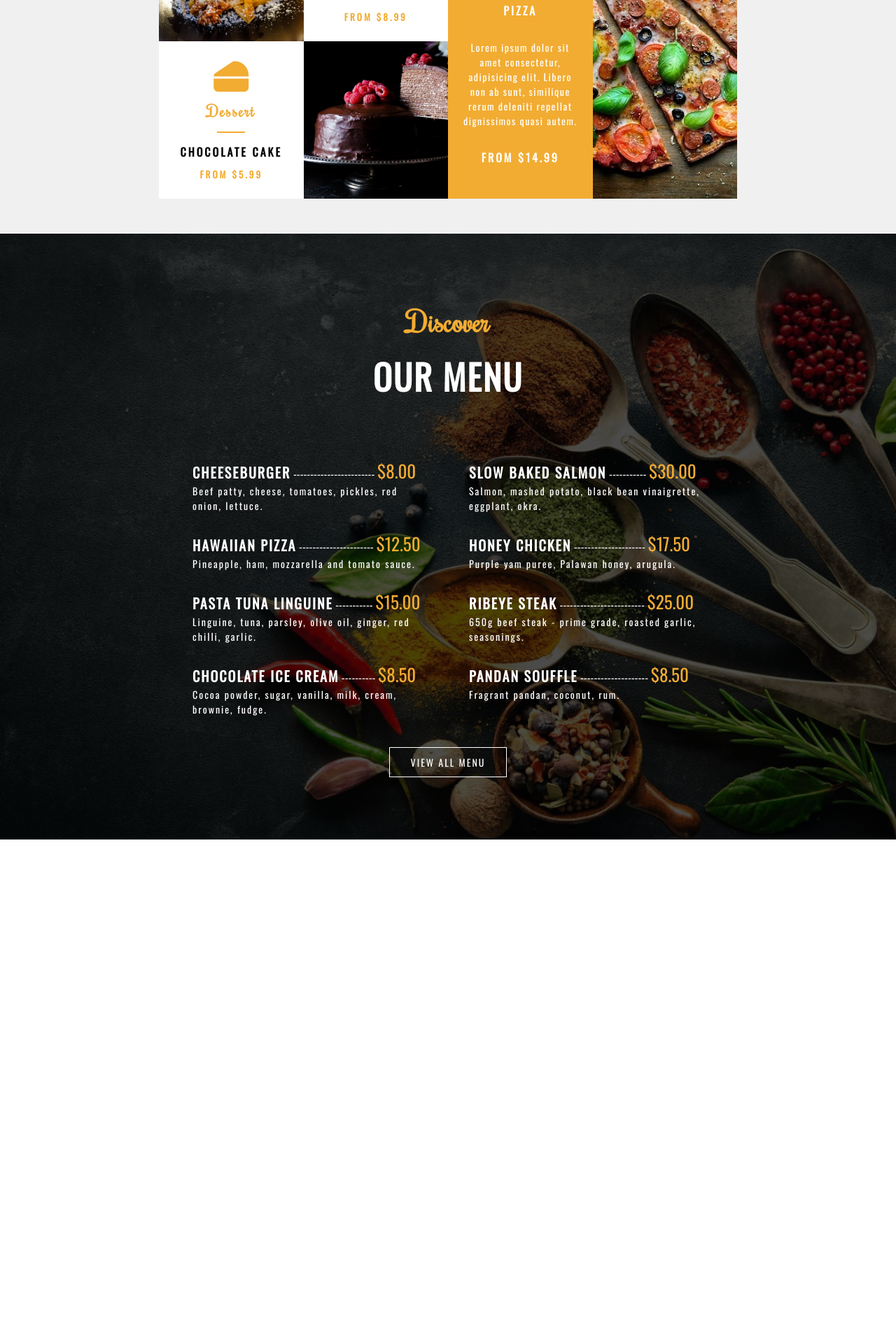
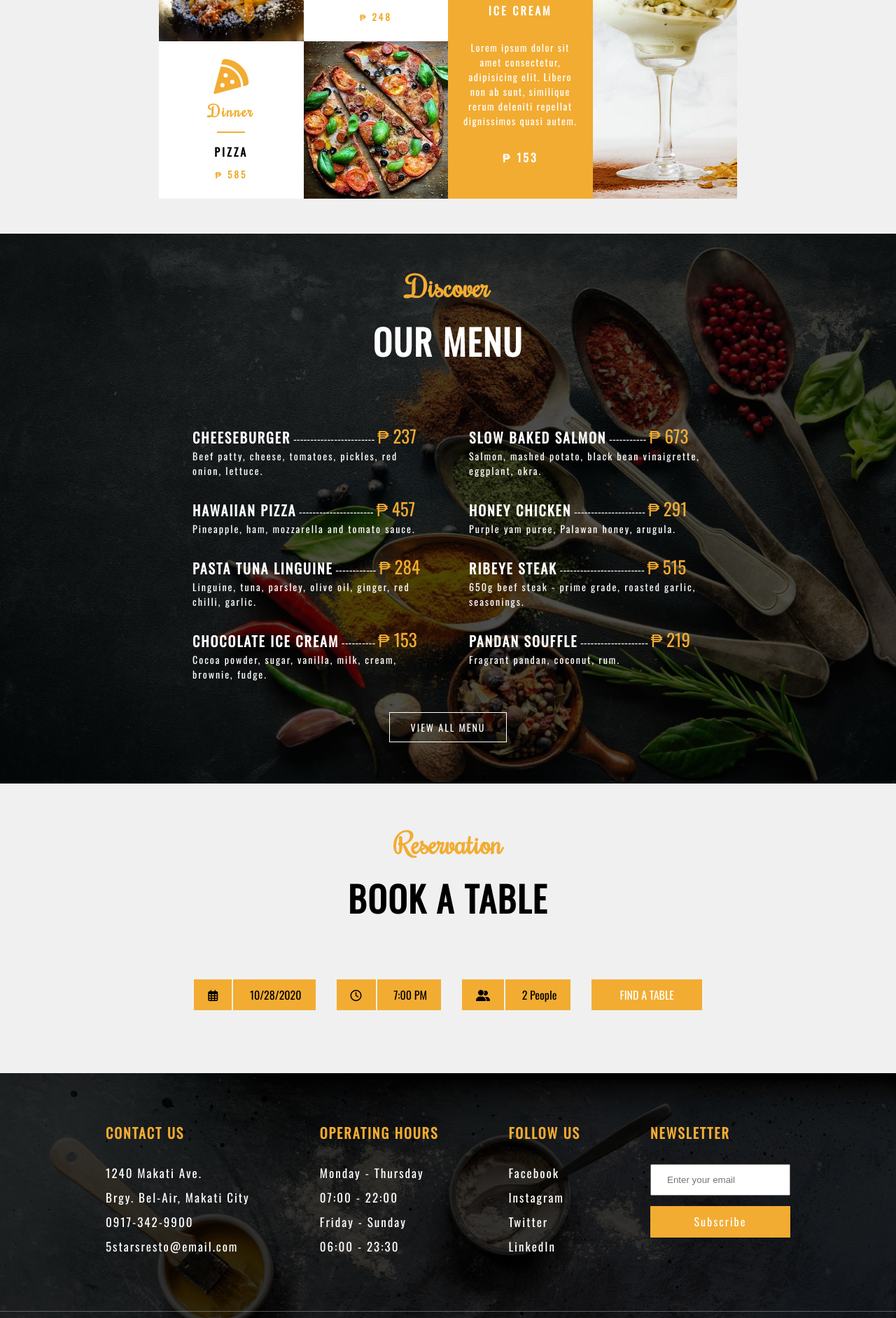
Before and after one commit to gwenigat/5-stars-restaurant, a plain HTML site: page index.html in a window 1280 px wide. Shown: the part 3080-4964 px from the top of the page at 70% size. Before the commit the page ends 4280 px from the top, so only its background shows below. Drawn offline with nearby package versions, Linux system fonts and the light colour scheme; a web font is replaced by a local one.

Commit message:
added reservation and footer sections

```diff
--- a/assets/css/style.css
+++ b/assets/css/style.css
@@ -149,6 +149,7 @@ nav {
     font-size: 16px;
     text-decoration: none;
     color: #F2AC32;
+    transition: all 0.3s ease-in-out;
 }
 
 .food-item a:hover {
@@ -185,14 +186,18 @@ nav {
     padding-bottom: 100px;
 }
 
-.specialities-h1 {
+.specialities-h1,
+.special-menu-h1,
+.our-menu-h1,
+.booking-table-h1 {
     font-family: 'Rochester', cursive;
     font-size: 40px;
     color: #F2AC32;
     margin-bottom: 15px;
 }
 
-.specialities-h2 {
+.specialities-h2,
+.our-menu-h2 {
     font-size: 50px;
     color: white;
     font-family: 'Oswald', sans-serif;
@@ -254,7 +259,8 @@ nav {
     right: 0;
 }
 
-.specialities-row {
+.specialities-row,
+.our-menu-row {
     display: flex;
     justify-content: center;
 }
@@ -316,15 +322,8 @@ nav {
     flex-wrap: wrap;
 }
 
-.special-menu-h1,
-.our-menu-h1 {
-    font-family: 'Rochester', cursive;
-    color: #F2AC32;
-    margin-bottom: 15px;
-    font-size: 40px;
-}
-
-.special-menu-h2 {
+.special-menu-h2,
+.booking-table-h2 {
     color: #000;
     margin-bottom: 50px;
     font-family: 'Oswald', sans-serif;
@@ -345,7 +344,6 @@ nav {
     width: 40px;
     border-bottom: 2px solid #fff;
     margin: 15px auto;
-
 }
 
 .special-menu-h4 {
@@ -383,31 +381,32 @@ nav {
     background-color: #F2AC32;
     color: #fff;
     justify-content: center;
-
 }
 
 .fa-ice-cream,
-.fa-pizza-slice {
+.fa-bread-slice {
     width: 100%;
     font-size: 50px;
     margin-bottom: 10px;
 }
 
 .col-large-2 {
-    background-image: url("../images/ice-cream.png");
-    background-size: cover;
-    background-position: center;
+    background-image: url("../images/eggs-ben.jpg");
 }
 
 .col-large-4 {
-    background-image: url("../images/pizza.jpg");
+    background-image: url("../images/ice-cream.png");
+}
+
+.col-large-2,
+.col-large-4 {
     background-size: cover;
     background-position: center;
 }
 
 .fa-drumstick-bite,
 .fa-utensils,
-.fa-cheese,
+.fa-pizza-slice,
 .fa-fish {
     color: #F2AC32;
     font-size: 50px;
@@ -430,24 +429,24 @@ nav {
 
 .col-small-2 {
     background-image: url("../images/grilled-chicken.jpg");
-    background-size: cover;
-    background-position: center;
 }
 
 .col-small-3 {
     background-image: url("../images/salmon.jpg");
-    background-size: cover;
-    background-position: center;
 }
 
 .col-small-4 {
     background-image: url("../images/pasta2.jpg");
-    background-size: cover;
-    background-position: center;
 }
 
 .col-small-5 {
-    background-image: url("../images/chocolate-cake.jpg");
+    background-image: url("../images/pizza.jpg");
+}
+
+.col-small-2,
+.col-small-3,
+.col-small-4,
+.col-small-5 {
     background-size: cover;
     background-position: center;
 }
@@ -482,18 +481,12 @@ nav {
 .our-menu-section {
     background:
         linear-gradient(rgba(0, 0, 0, 0.7), rgba(0,0,0,0.7)),
-        url(../images/ingredients.jpg);
+        url("../images/ingredients.jpg");
     background-size: cover;
     text-align: center;
-    padding: 100px 50px;
-}
-
-.our-menu-h2 {
-    color: #fff;
-    margin-bottom: 50px;
-    font-family: 'Oswald', sans-serif;
-    font-size: 50px;
-    letter-spacing: 2px;
+    padding: 0px 50px;
+    padding-top: 50px;
+    padding-bottom: 70px;
 }
 
 .food-container {
@@ -501,11 +494,6 @@ nav {
     text-align: left;
     font-family: 'Oswald', sans-serif;
     margin-bottom: 25px;
-}
-
-.our-menu-row {
-    display: flex;
-    justify-content: center;
 }
 
 .our-menu-col {
@@ -547,3 +535,120 @@ nav {
     padding: 10px 20px;
 }
 /********** END OUR MENU SECTION ***********/
+
+/********** START BOOKING TABLE SECTION **********/
+.booking-table-section {
+    padding: 60px 50px;
+    text-align: center;
+    background-color: #f0f0f0;
+}
+
+.booking-table-row,
+.footer-row {
+    display: flex;
+    justify-content: center;
+    flex-wrap: wrap;
+}
+
+.booking-table-row {
+    font-family: 'Oswald', sans-serif;
+}
+
+.booking-div {
+    background-color: #F2AC32;
+    margin: 30px 15px;
+}
+
+.booking-icon {
+    display: inline-block;
+    border-right: 2px solid #f0f0f0;
+}
+
+.booking-icon,
+.booking-data {
+    padding: 10px 20px;
+}
+
+.booking-cta-button {
+    color: #fff;
+    background-color: #F2AC32;
+    text-decoration: none;
+    padding: 10px 40px;
+    transition: all 0.3s ease-in-out;
+    outline: none;
+}
+
+.booking-cta-button:hover {
+    background-color: rgb(196, 137, 36);
+}
+/********** END BOOKING TABLE SECTION ***********/
+
+/********** START FOOTER SECTION **********/
+footer {
+    background:
+        linear-gradient(rgba(0, 0, 0, 0.8), rgba(0,0,0,0.8)),
+        url("../images/footer.jpg");
+    background-size: cover;
+    padding: 40px 0px;
+    padding-bottom: 0;
+    color: #fff;
+    font-family: 'Oswald', sans-serif;
+    letter-spacing: 2px;
+}
+
+.footer-col {
+    margin: 30px 50px;
+}
+
+.footer-title {
+    font-size: 20px;
+    color: #F2AC32;
+    margin-bottom: 30px;
+}
+
+.footer-col p {
+    font-size: 17px;
+    margin-bottom: 10px;
+}
+
+.footer-col a {
+    text-decoration: none;
+    color: #fff;
+}
+
+.footer-email {
+    padding: 10px 22px;
+    width: 200px;
+    height: 45px;
+}
+
+.footer-subscribe {
+    display: inline-block;
+    width: 200px;
+    height: 45px;
+    text-decoration: none;
+    color: #fff;
+    background-color: #F2AC32;
+    text-align: center;
+    margin-top: 15px;
+    line-height: 45px;
+    transition: all 0.3s ease-in-out;
+}
+
+.footer-subscribe:hover {
+    background-color: rgb(196, 137, 36);
+}
+
+.copyright {
+    padding: 20px;
+    font-size: 11px;
+    text-align: center;
+    border-top: 1px solid #f0f0f04f;
+    margin-top: 40px;
+}
+
+.copyright-name {
+    color: #008000;
+    text-decoration: none;
+}
+/********** END FOOTER SECTION ***********/
--- a/index.html
+++ b/index.html
@@ -31,7 +31,7 @@
         </nav>
         <h2 class="header-title-1">Welcome</h2>
         <h1 class="header-title-2">5 STARS RESTAURANT</h1>
-        <a href="#" class="header-cta-button">BOOK A TABLE</a>
+        <a href="#reservation" class="header-cta-button">BOOK A TABLE</a>
     </header>
     <!------- END HEADER ------->
 
@@ -107,12 +107,12 @@
         <div class="special-menu-container">
             <div class="special-menu-col">
                 <div class="col-large col-large-1">
-                    <i class="fas fa-ice-cream"></i>
-                    <h3 class="special-menu-h3">Dessert</h3>
+                    <i class="fas fa-bread-slice"></i>
+                    <h3 class="special-menu-h3">Breakfast</h3>
                     <span class="separator"></span>
-                    <h4 class="special-menu-h4">ICE CREAM</h4>
+                    <h4 class="special-menu-h4">EGG'S BENEDICT</h4>
                     <p class="special-menu-p">Lorem ipsum dolor sit amet consectetur, adipisicing elit. Libero non ab sunt, similique rerum deleniti repellat dignissimos quasi autem.</p>
-                    <h4 class="special-menu-h4">FROM $4.99</h4>
+                    <h4 class="special-menu-h4">&#8369 250</h4>
                 </div>
                 <!-- start image in CSS -->
                 <div class="col-large col-large-2"></div>
@@ -125,7 +125,7 @@
                     <h3 class="col-small-h3">Lunch</h3>
                     <span class="separator-orange"></span>
                     <h4 class="col-small-h4">GRILLED CHICKEN</h4>
-                    <h5 class="col-small-h5">FROM $10.99</h5>
+                    <h5 class="col-small-h5">&#8369 278</h5>
                 </div>
                 <!-- start images in CSS -->
                 <div class="col-small col-small-2"></div>
@@ -136,7 +136,7 @@
                     <h3 class="col-small-h3">Dinner</h3>
                     <span class="separator-orange"></span>
                     <h4 class="col-small-h4">SALMON</h4>
-                    <h5 class="col-small-h5">FROM $19.99</h5>
+                    <h5 class="col-small-h5">&#8369 673</h5>
                 </div>
             </div>
 
@@ -146,17 +146,17 @@
                 <!-- end image in CSS -->
                 <div class="col-small col-small-1">
                     <i class="fas fa-utensils"></i>
+                    <h3 class="col-small-h3">Lunch</h3>
+                    <span class="separator-orange"></span>
+                    <h4 class="col-small-h4">PASTA</h4>
+                    <h5 class="col-small-h5">&#8369 248</h5>
+                </div>
+                <div class="col-small col-small-1">
+                    <i class="fas fa-pizza-slice"></i>
                     <h3 class="col-small-h3">Dinner</h3>
                     <span class="separator-orange"></span>
-                    <h4 class="col-small-h4">PASTA</h4>
-                    <h5 class="col-small-h5">FROM $8.99</h5>
-                </div>
-                <div class="col-small col-small-1">
-                    <i class="fas fa-cheese"></i>
-                    <h3 class="col-small-h3">Dessert</h3>
-                    <span class="separator-orange"></span>
-                    <h4 class="col-small-h4">CHOCOLATE CAKE</h4>
-                    <h5 class="col-small-h5">FROM $5.99</h5>
+                    <h4 class="col-small-h4">PIZZA</h4>
+                    <h5 class="col-small-h5">&#8369 585</h5>
                 </div>
                 <!-- start image in CSS -->
                 <div class="col-small col-small-5"></div>
@@ -165,12 +165,12 @@
 
             <div class="special-menu-col">
                 <div class="col-large col-large-3">
-                    <i class="fas fa-pizza-slice"></i>
-                    <h3 class="special-menu-h3">Lunch</h3>
+                    <i class="fas fa-ice-cream"></i>
+                    <h3 class="special-menu-h3">Dessert</h3>
                     <span class="separator"></span>
-                    <h4 class="special-menu-h4">PIZZA</h4>
+                    <h4 class="special-menu-h4">ICE CREAM</h4>
                     <p class="special-menu-p">Lorem ipsum dolor sit amet consectetur, adipisicing elit. Libero non ab sunt, similique rerum deleniti repellat dignissimos quasi autem.</p>
-                    <h4 class="special-menu-h4">FROM $14.99</h4>
+                    <h4 class="special-menu-h4">&#8369 153</h4>
                 </div>
                 <!-- start image in CSS -->
                 <div class="col-large col-large-4"></div>
@@ -189,25 +189,25 @@
                 <div class="food-container">
                     <h1 class="food-title">Cheeseburger</h1>
                     <span>------------------------</span>
-                    <span class="food-price">$8.00</span>
+                    <span class="food-price">&#8369 237</span>
                     <h3 class="food-ingredients">Beef patty, cheese, tomatoes, pickles, red onion, lettuce.</h3>
                 </div>
                 <div class="food-container">
                     <h1 class="food-title">Hawaiian Pizza</h1>
                     <span>----------------------</span>
-                    <span class="food-price">$12.50</span>
+                    <span class="food-price">&#8369 457</span>
                     <h3 class="food-ingredients">Pineapple, ham, mozzarella and tomato sauce.</h3>
                 </div>
                 <div class="food-container">
                     <h1 class="food-title">Pasta Tuna Linguine</h1>
-                    <span>-----------</span>
-                    <span class="food-price">$15.00</span>
+                    <span>------------</span>
+                    <span class="food-price">&#8369 284</span>
                     <h3 class="food-ingredients">Linguine, tuna, parsley, olive oil, ginger, red chilli, garlic.</h3>
                 </div>
                 <div class="food-container">
                     <h1 class="food-title">Chocolate Ice Cream</h1>
                     <span>----------</span>
-                    <span class="food-price">$8.50</span>
+                    <span class="food-price">&#8369 153</span>
                     <h3 class="food-ingredients">Cocoa powder, sugar, vanilla, milk, cream, brownie, fudge.</h3>
                 </div>
             </div>
@@ -216,25 +216,25 @@
                 <div class="food-container">
                     <h1 class="food-title">Slow Baked Salmon</h1>
                     <span>-----------</span>
-                    <span class="food-price">$30.00</span>
+                    <span class="food-price">&#8369 673</span>
                     <h3 class="food-ingredients">Salmon, mashed potato, black bean vinaigrette, eggplant, okra.</h3>
                 </div>
                 <div class="food-container">
                     <h1 class="food-title">Honey Chicken</h1>
                     <span>---------------------</span>
-                    <span class="food-price">$17.50</span>
+                    <span class="food-price">&#8369 291</span>
                     <h3 class="food-ingredients">Purple yam puree, Palawan honey, arugula.</h3>
                 </div>
                 <div class="food-container">
                     <h1 class="food-title">Ribeye Steak</h1>
                     <span>-------------------------</span>
-                    <span class="food-price">$25.00</span>
+                    <span class="food-price">&#8369 515</span>
                     <h3 class="food-ingredients">650g beef steak - prime grade, roasted garlic, seasonings.</h3>
                 </div>
                 <div class="food-container">
                     <h1 class="food-title">Pandan Souffle</h1>
                     <span>--------------------</span>
-                    <span class="food-price">$8.50</span>
+                    <span class="food-price">&#8369 219</span>
                     <h3 class="food-ingredients">Fragrant pandan, coconut, rum.</h3>
                 </div>
             </div>
@@ -242,5 +242,87 @@
         <a href="#" class="our-menu-button">VIEW ALL MENU</a>
     </div>
     <!------- END OUR MENU SECTION -------->
+
+    <!------- START BOOKING A TABLE SECTION -------->
+    <div class="booking-table-section">
+        <h1 class="booking-table-h1">Reservation</h1>
+        <h2 class="booking-table-h2">BOOK A TABLE</h2>
+
+        <div class="booking-table-row">
+            <div class="booking-div">
+                <span class="booking-icon">
+                    <i class="far fa-calendar-alt"></i>
+                </span>
+                <span class="booking-data">
+                    10/28/2020
+                </span>
+            </div>
+
+            <div class="booking-div">
+                <span class="booking-icon">
+                    <i class="far fa-clock"></i>
+                </span>
+                <span class="booking-data">
+                    7:00 PM
+                </span>
+            </div>
+
+            <div class="booking-div">
+                <span class="booking-icon">
+                    <i class="fas fa-user-friends"></i>
+                </span>
+                <span class="booking-data">
+                    2 People
+                </span>
+            </div>
+
+            <a href="#" class="booking-div booking-cta-button" id="reservation">
+                FIND A TABLE
+            </a>
+        </div>
+    </div>
+    <!------- END BOOKING A TABLE SECTION ---------->
+
+    <!------- START FOOTER SECTION ---------->
+    <footer>
+        <div class="footer-row">
+            <div class="footer-col">
+                <h3 class="footer-title">CONTACT US</h3>
+                <p>1240 Makati Ave.</p>
+                <p>Brgy. Bel-Air, Makati City</p>
+                <p>0917-342-9900</p>
+                <p>5starsresto@email.com</p>
+            </div>
+
+            <div class="footer-col">
+                <h3 class="footer-title">OPERATING HOURS</h3>
+                <p>Monday - Thursday</p>
+                <p>07:00 - 22:00</p>
+                <p>Friday - Sunday</p>
+                <p>06:00 - 23:30</p>
+            </div>
+
+            <div class="footer-col">
+                <h3 class="footer-title">FOLLOW US</h3>
+                <p>Facebook</p>
+                <p>Instagram</p>
+                <p>Twitter</p>
+                <p>LinkedIn</p>
+            </div>
+
+            <div class="footer-col">
+                <h3 class="footer-title">NEWSLETTER</h3>
+                <input type="email" class="footer-email" placeholder="Enter your email">
+                </input>
+                <br />
+                <a href="#" class="footer-subscribe">Subscribe</a>
+            </div>
+        </div>
+
+        <div class="copyright">
+            Copyright &copy; 2020 Created by <a href="https://github.com/Gwenie10" class="copyright-name" target="_blank"><span class="copyright-name">Gwen I.</span></a> All rights reserved.
+        </div>
+    </footer>
+    <!------- END FOOTER SECTION ---------->
 </body>
 </html>
```
Also changed, not shown: assets/images/burgers.jpg (deleted), assets/images/chocolate-cake.jpg (deleted), assets/images/eggs-ben.jpg (added), assets/images/footer.jpg (added), assets/images/pasta.jpg (deleted), assets/images/project-preview.jpg (added).
